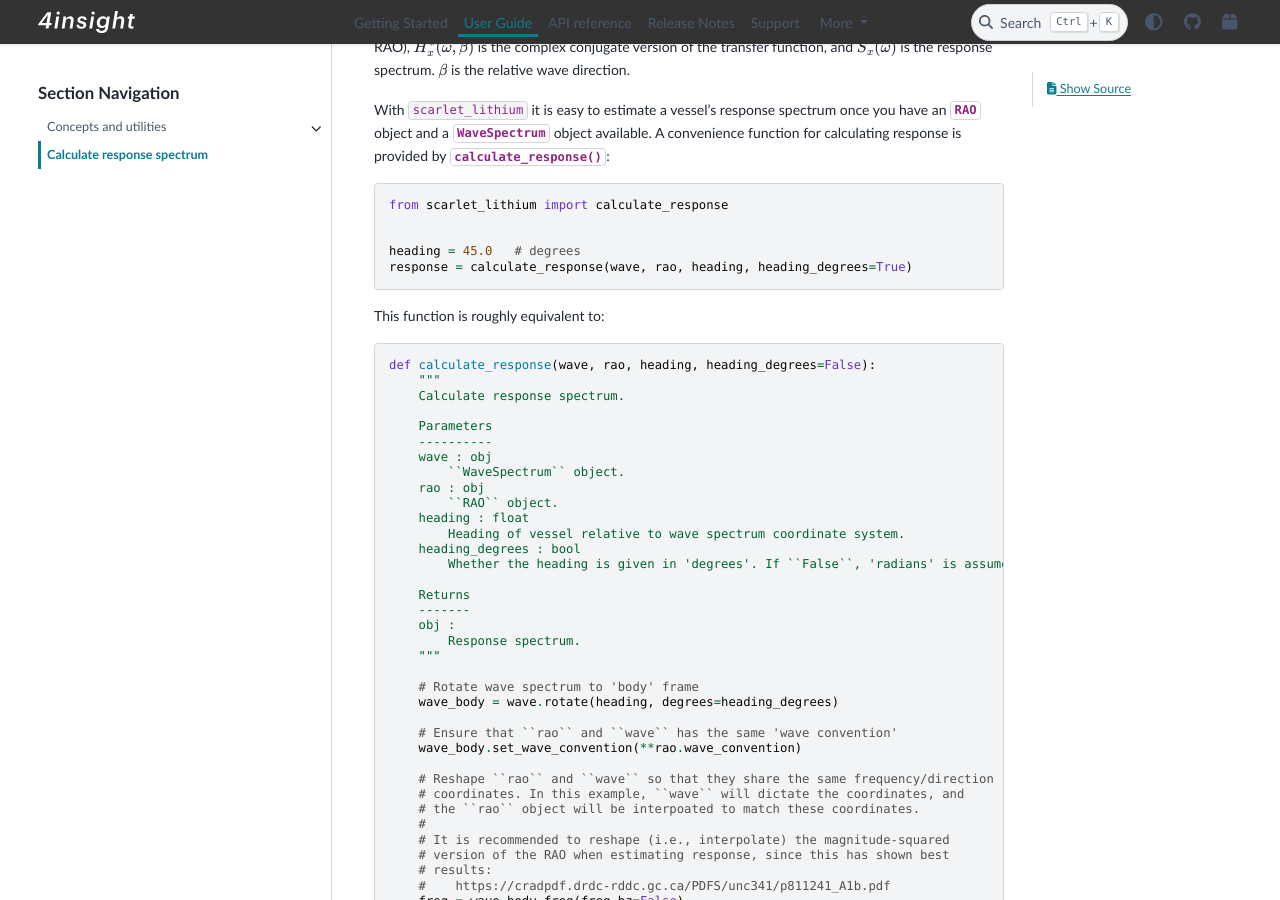
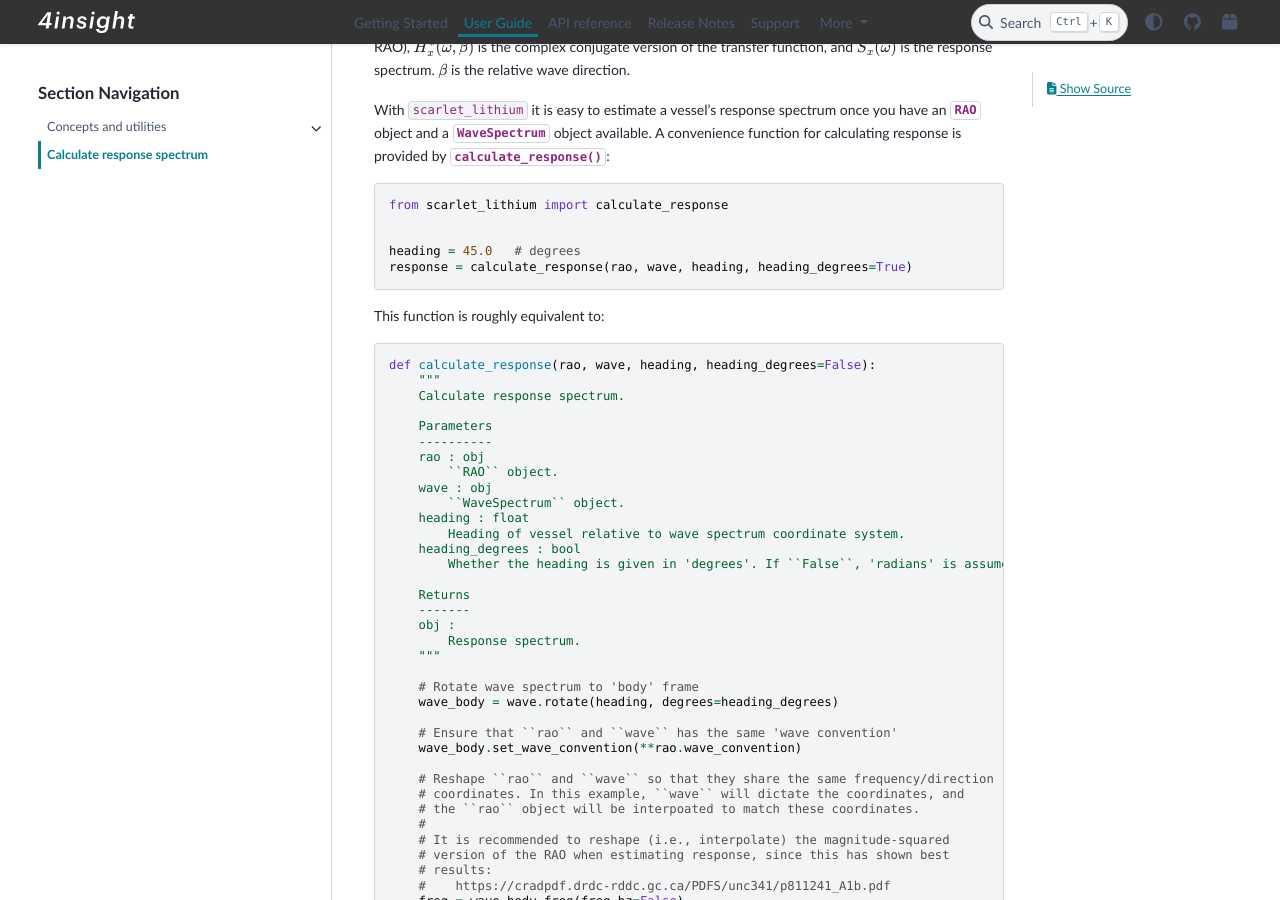
Before and after one commit to 4Subsea/waveresponse-python, a Sphinx documentation site: the page built from docs/user_guide/calculate_response.rst, in a window 1280 px wide and 900 px high, scrolled down 330 px. Built offline with Sphinx 7.4.7 and the PyData theme 0.15.4, drawn with Linux system fonts in a browser that asks for light colours.

Commit message:
docs fix

```diff
--- a/docs/user_guide/calculate_response.rst
+++ b/docs/user_guide/calculate_response.rst
@@ -26,22 +26,22 @@ object available. A convenience function for calculating response is provided by
 
 
     heading = 45.0   # degrees
-    response = calculate_response(wave, rao, heading, heading_degrees=True)
+    response = calculate_response(rao, wave, heading, heading_degrees=True)
 
 This function is roughly equivalent to:
 
 .. code-block:: python
 
-    def calculate_response(wave, rao, heading, heading_degrees=False):
+    def calculate_response(rao, wave, heading, heading_degrees=False):
         """
         Calculate response spectrum.
 
         Parameters
         ----------
+        rao : obj
+            ``RAO`` object.
         wave : obj
             ``WaveSpectrum`` object.
-        rao : obj
-            ``RAO`` object.
         heading : float
             Heading of vessel relative to wave spectrum coordinate system.
         heading_degrees : bool
```
